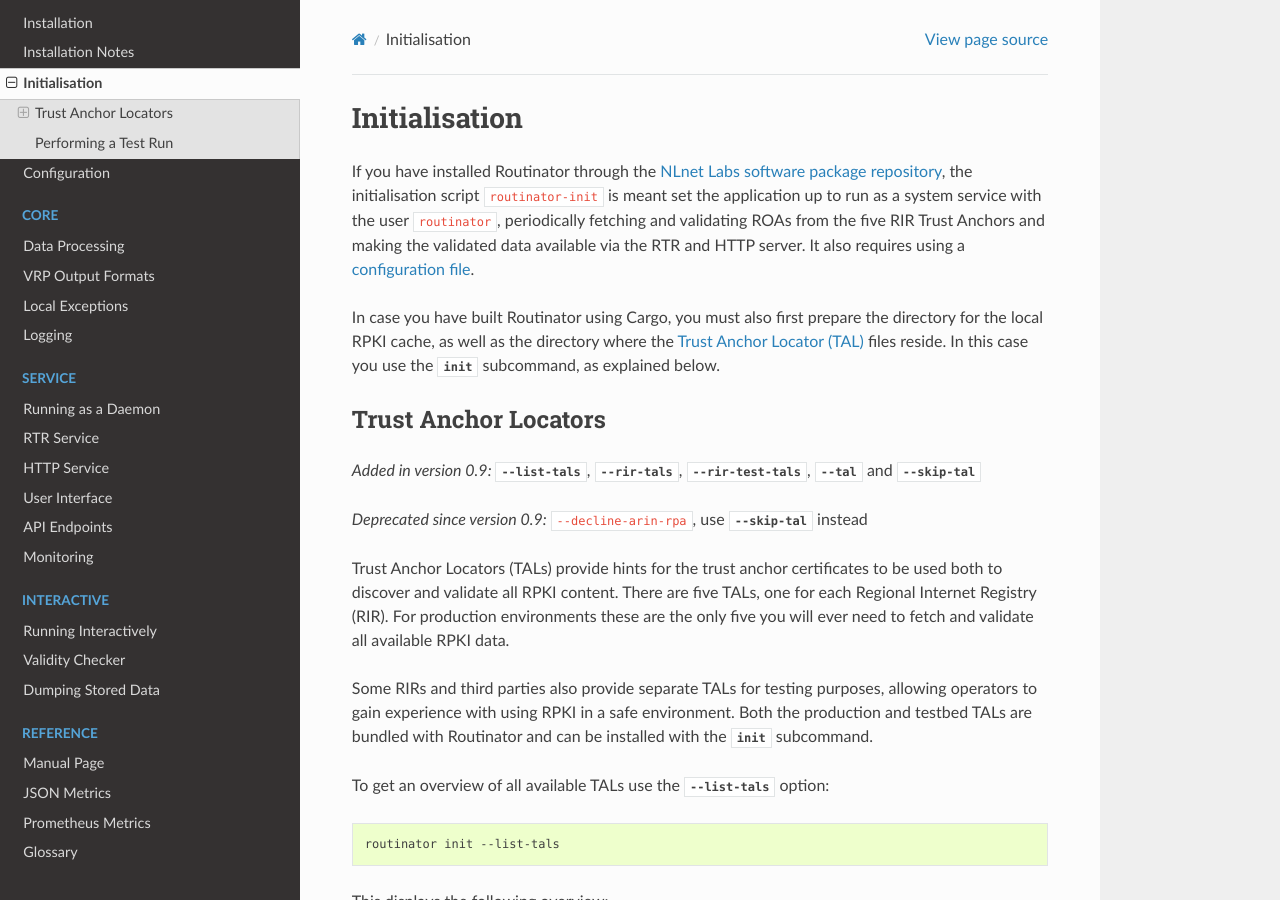
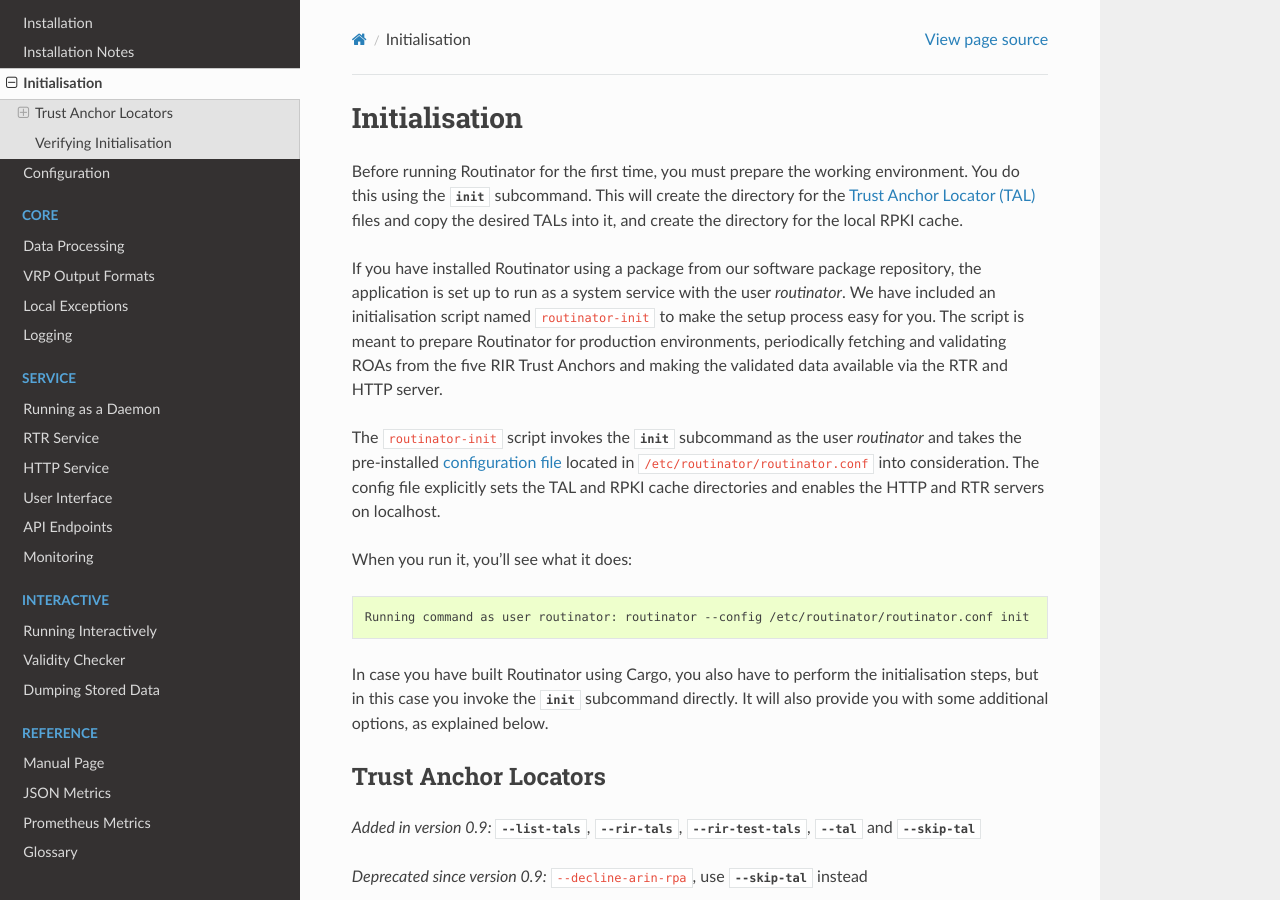
Before and after one commit to NLnetLabs/routinator, a Sphinx documentation site: the page built from source/initialisation.rst, in a window 1280 px wide and 900 px high. Built offline with Sphinx 7.4.7 and the Read the Docs theme 2.0.0, drawn with Linux system fonts in a browser that asks for light colours; some of the changed text lies outside the part shown.

Commit message:
More rewrite

```diff
--- a/source/initialisation.rst
+++ b/source/initialisation.rst
@@ -1,17 +1,35 @@
 Initialisation
 ==============
 
-If you have installed Routinator through the `NLnet Labs software package
-repository <https://packages.nlnetlabs.nl>`_, the initialisation script
-``routinator-init`` is meant set the application up to run as a system service
-with the user ``routinator``, periodically fetching and validating ROAs from the
-five RIR Trust Anchors and making the validated data available via the RTR and
-HTTP server. It also requires using a :doc:`configuration file<configuration>`.
+Before running Routinator for the first time, you must prepare the working
+environment. You do this using the :subcmd:`init` subcommand. This will create
+the directory for the :term:`Trust Anchor Locator (TAL)` files and copy the
+desired TALs into it, and create the directory for the local RPKI cache.
 
-In case you have built Routinator using Cargo, you must also first prepare the
-directory for the local RPKI cache, as well as the directory where the
-:term:`Trust Anchor Locator (TAL)` files reside. In this case you use the
-:subcmd:`init` subcommand, as explained below.
+If you have installed Routinator using a package from our software package
+repository, the application is set up to run as a system service with the user
+*routinator*. We have included an initialisation script named
+``routinator-init`` to make the setup process easy for you. The script is meant
+to prepare Routinator for production environments, periodically fetching and
+validating ROAs from the five RIR Trust Anchors and making the validated data
+available via the RTR and HTTP server.
+
+The ``routinator-init`` script invokes the :subcmd:`init` subcommand as the user
+*routinator* and takes the pre-installed :doc:`configuration
+file<configuration>` located in ``/etc/routinator/routinator.conf`` into
+consideration. The config file explicitly sets the TAL and RPKI cache
+directories and enables the HTTP and RTR servers on localhost.
+
+When you run it, you'll see what it does:
+
+.. code-block:: text
+
+   Running command as user routinator: routinator --config /etc/routinator/routinator.conf init
+
+In case you have built Routinator using Cargo, you also have to perform the
+initialisation steps, but in this case you invoke the :subcmd:`init` subcommand
+directly. It will also provide you with some additional options, as explained
+below.
 
 Trust Anchor Locators
 ---------------------
@@ -126,15 +144,45 @@
 
    routinator init --force --tal arin-ote
 
-Performing a Test Run
----------------------
+.. Tip:: If you have installed Routinator using a package, you can make use of
+         the ``routinator-init`` script to achieve the same:
 
-To see if Routinator has been initialised correctly and your firewall allows the
-required outbound connections on ports 443 and 873, it is recommended to perform
-an initial test run. You can do this by having Routinator print a validated ROA
-payload (VRP) list with the :subcmd:`vrps` subcommand, and using :option:`-v`
-twice to increase the :doc:`log level<logging>` to *debug*. This way you can
-verify if Routinator establishes connections as expected:
+         .. code-block:: text
+
+            routinator-init --force --tal arin-ote
+
+Verifying Initialisation
+------------------------
+
+You should verify if Routinator has been initialised correctly and your firewall
+allows the required outbound connections on ports 443 and 873. From a cold
+start, it will take ten to fifteen minutes to do the first validation run that
+builds up the validated cache. Subsequent runs will be much faster, because only
+the changes between the repositories and the validated cache need to be
+processed.
+
+If you have installed Routinator from a package and run it as a service, you can
+check the status using:
+
+.. code-block:: bash
+
+   sudo systemctl status routinator
+
+And check the logs using:
+
+.. code-block:: bash
+
+   sudo journalctl --unit=routinator
+
+.. Important:: Because it is expected that the state of the entire RPKI is not
+               perfect as all times, you may see several warnings about objects
+               that are either stale or failed cryptographic verification, or
+               repositories that are temporarily unavailable.
+
+If you have installed and initialised Routinator manually it is recommended to
+perform an initial test run. You can do this by having Routinator print a
+validated ROA payload (VRP) list with the :subcmd:`vrps` subcommand, and using
+:option:`-v` twice to increase the :doc:`log level<logging>` to *debug*:
 
 .. code-block:: bash
 
```
Also changed, not shown: other parts of source/initialisation.rst (+0 -10 lines), source/configuration.rst (+10 -11 lines).
